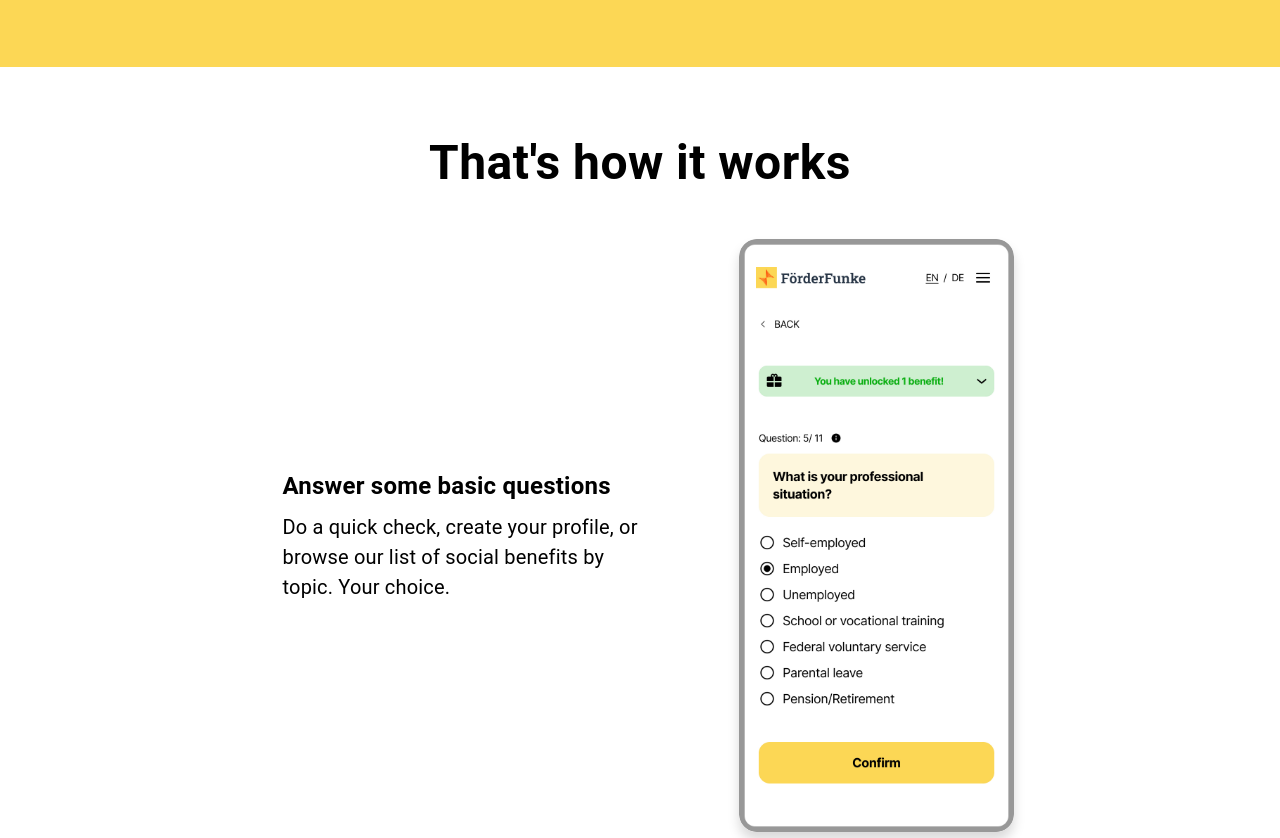
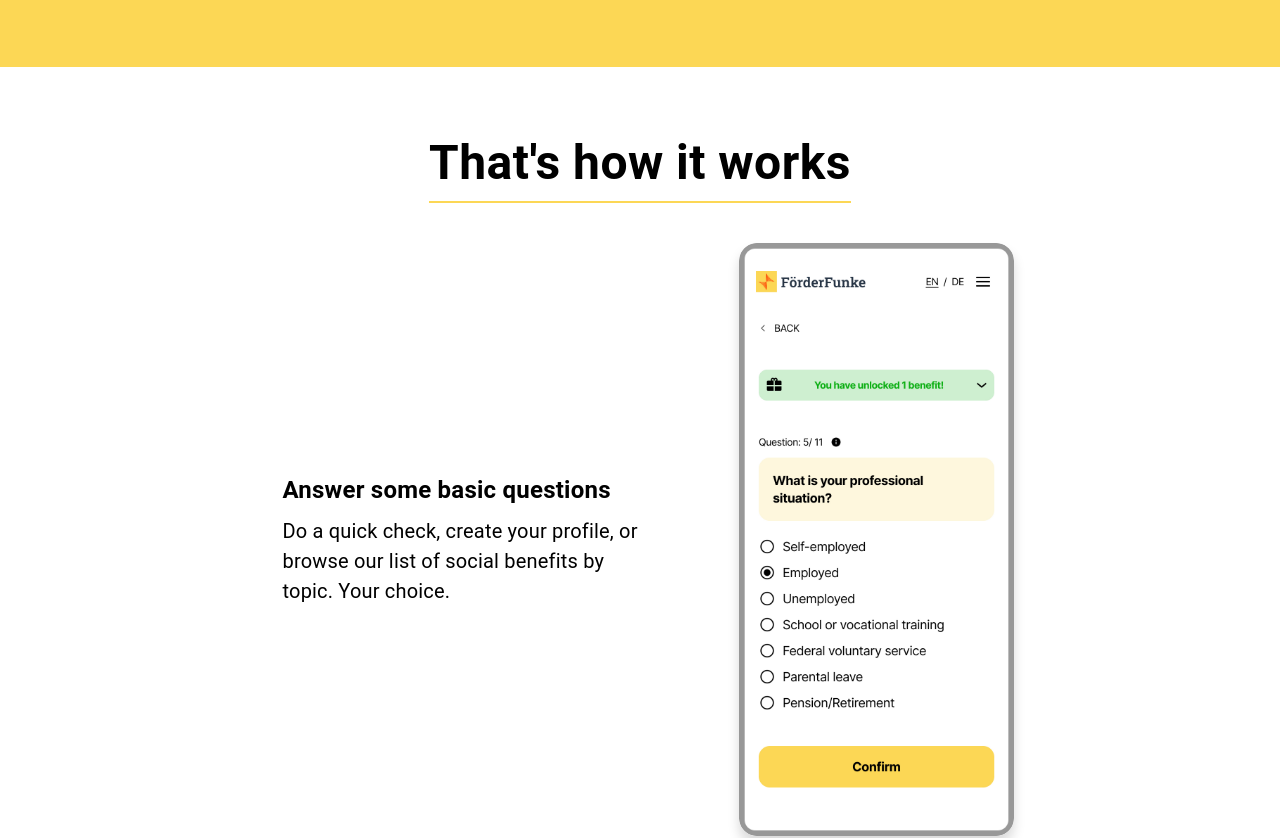
Before and after one commit to Citizen-Knowledge-Graph/foerderfunke-react-app, a React (Create React App) app: page / in a window 1280 px wide. Shown: the part 1040-1878 px from the top of the page. Built offline with nearby package versions, Linux system fonts and the light colour scheme.

Commit message:
add underline to section titles

```diff
--- a/src/screens/landing-page/LandingPage.js
+++ b/src/screens/landing-page/LandingPage.js
@@ -19,7 +19,7 @@ const LandingPage = () => {
         <Layout>
             <VStack gap={0}>
                 <VStack>
-                    <LandingPageTopSection isDesktop={isDesktop} />
+                    <LandingPageTopSection isDesktop={isDesktop}/>
                 </VStack>
                 <VStack>
                     <LandingPageFact isDesktop={isDesktop}/>
--- a/src/screens/landing-page/components/LandingPageSectionTitle.js
+++ b/src/screens/landing-page/components/LandingPageSectionTitle.js
@@ -20,6 +20,8 @@ const styles = {
         fontWeight: 'bold',
         fontSize: '48px',
         textAlign: 'center',
+        paddingBottom: '2px',
+        borderBottom: '2px solid rgba(252, 215, 85)',
     }
 };
 
```
